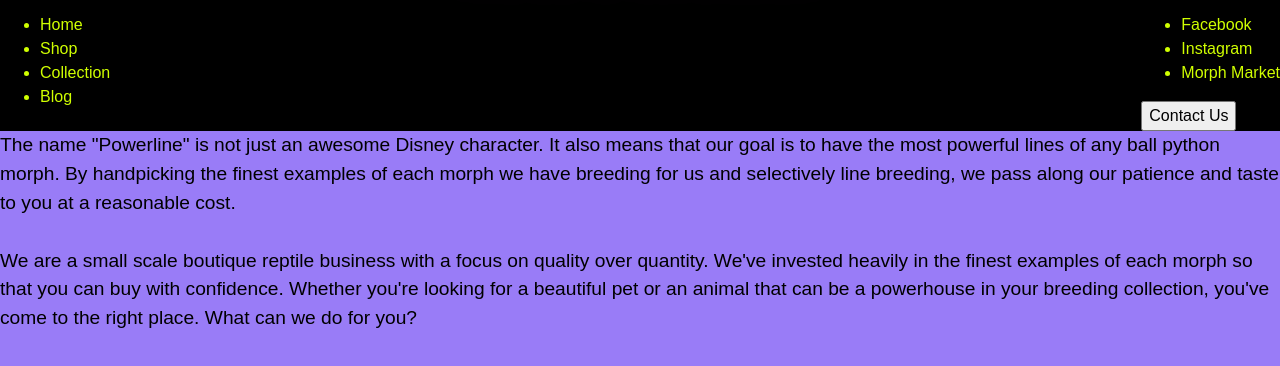
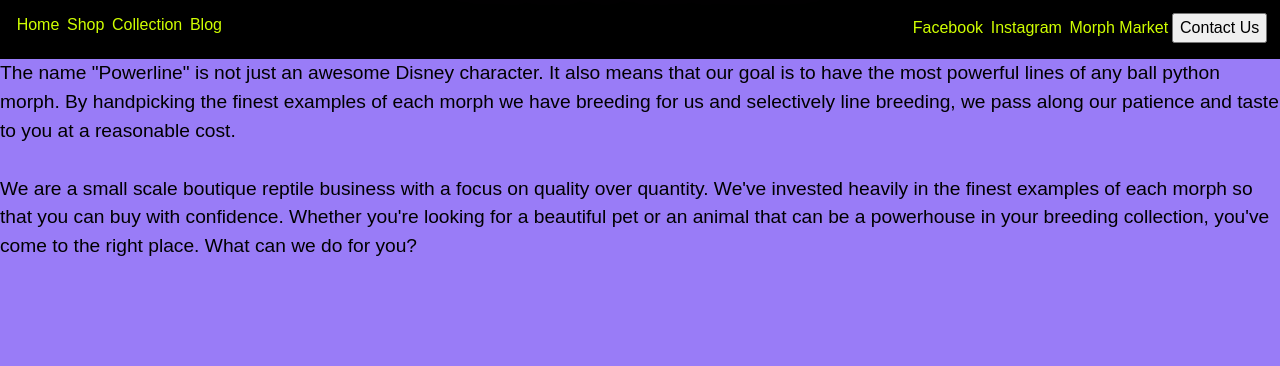
Before and after one commit to WholesaleMemories/powerline_website, a plain HTML site: page index.html in a window 1280 px wide. Shown: the part 198-564 px from the top of the page. Drawn offline with Linux system fonts and the light colour scheme; a web font is replaced by a local one.

Commit message:
Move contact button into <ul> and change <nav> css
-Add flex to nav ul
-Change flex: 0.3333 to justify-content: space-between
-Optimize padding and margins

```diff
--- a/index.html
+++ b/index.html
@@ -37,8 +37,8 @@
                     <li>Facebook</li>
                     <li>Instagram</li>
                     <li>Morph Market</li>
+                    <button>Contact Us</button>
                 </ul>
-                <button>Contact Us</button>
             </div>
         </nav>
         <p class="body-text">
--- a/style.css
+++ b/style.css
@@ -50,19 +50,30 @@ h2 {
 .navbar {
     background-color: black;
     display: flex;
+    justify-content: space-between;
     color: rgb(208, 255, 0);
 }
 
 nav ul {
-    flex: 0.3333;
+    display: flex;
+    flex: 1;
+    justify-content: space-between;
+    align-items: center;
     background-color: inherit;
     color: inherit;
+    list-style: none;
+    padding-left: 0;
 }
 
+nav li {
+    margin: 0 .3vw;
+}
 .leftside {
     margin-right: auto;
+    margin-left: 1vw;
 }
 
 .rightside {
     margin-left: auto;
+    margin-right: 1vw;
 }
```
